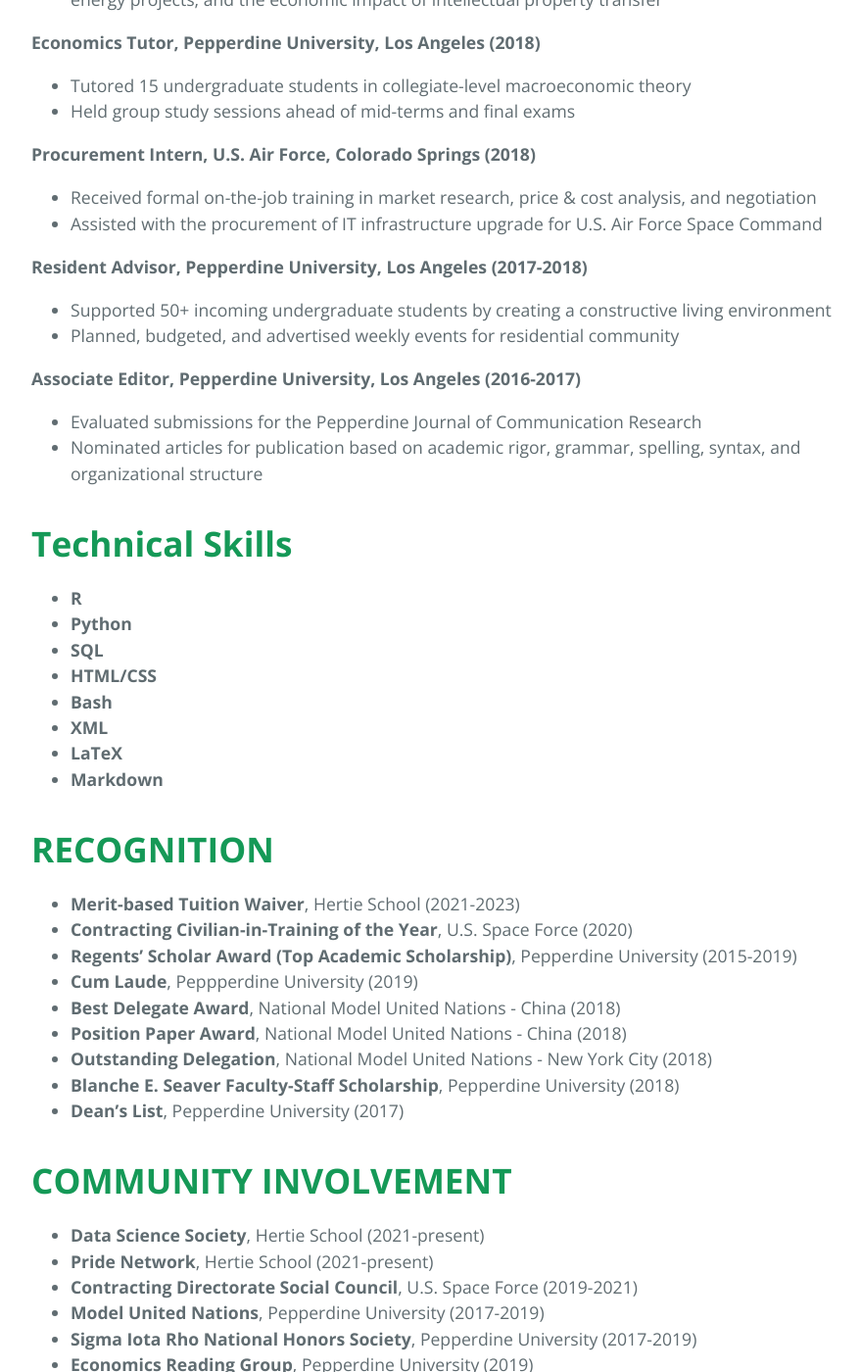
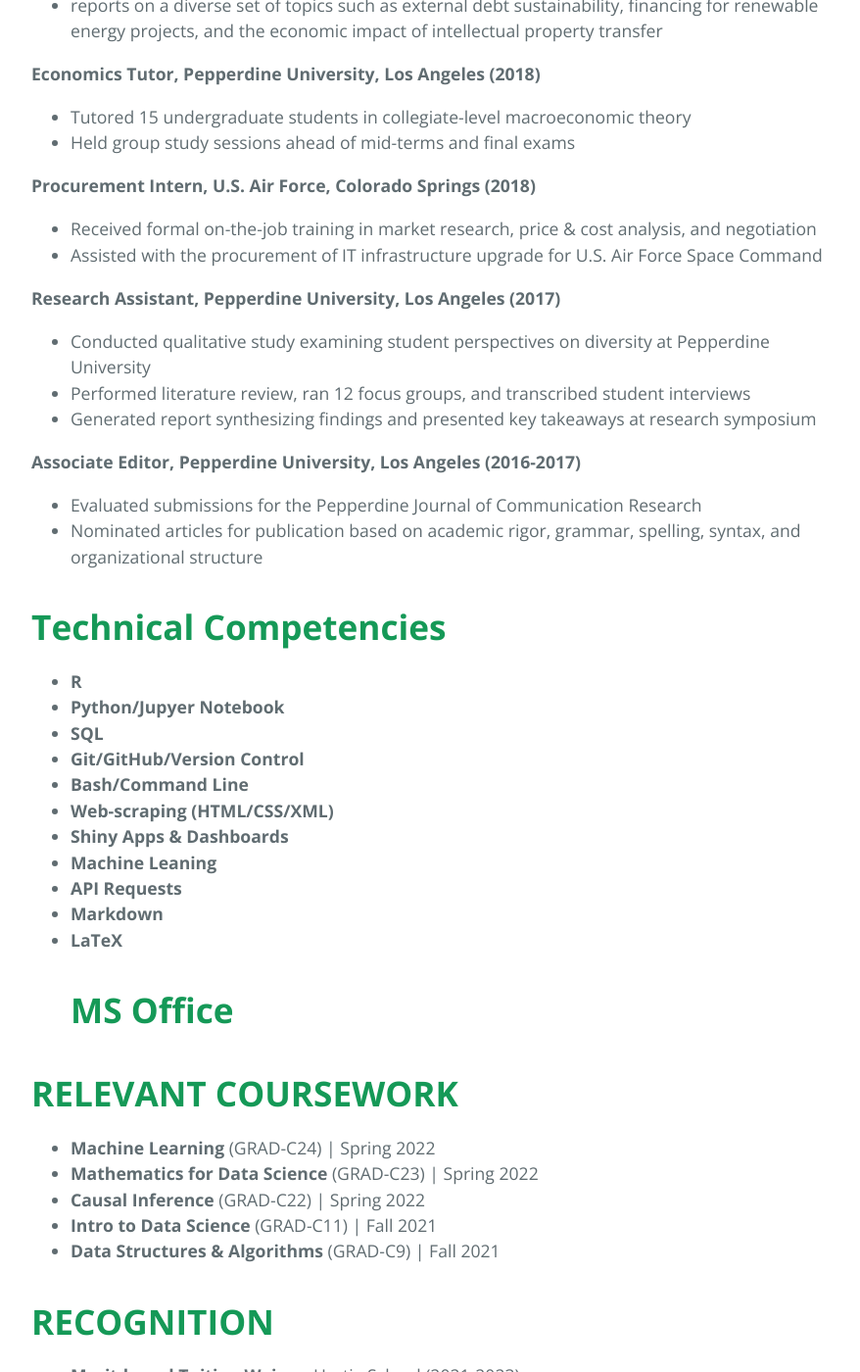
Before and after one commit to smkerr/smkerr.github.io, a Jekyll site: the page built from cv.md, in a window 1280 px wide and 1400 px high, scrolled down 2009 px. Shown: the whole window at 98% size, without its empty margins (192-1070 px from the left). Built offline with Jekyll 4.4.1, drawn with Linux system fonts in a browser that asks for light colours; some of the changed text lies outside the part shown.

Commit message:
Update CV

```diff
--- a/cv.md
+++ b/cv.md
@@ -54,46 +55,28 @@
   * Received formal on-the-job training in market research, price & cost analysis, and negotiation
   * Assisted with the procurement of IT infrastructure upgrade for U.S. Air Force Space Command
 
-**Resident Advisor, Pepperdine University, Los Angeles (2017-2018)**
-  * Supported 50+ incoming undergraduate students by creating a constructive living environment
-  * Planned, budgeted, and advertised weekly events for residential community
+**Research Assistant, Pepperdine University, Los Angeles (2017)**
+  * Conducted qualitative study examining student perspectives on diversity at Pepperdine University
+  * Performed literature review, ran 12 focus groups, and transcribed student interviews
+  * Generated report synthesizing findings and presented key takeaways at research symposium
 
 **Associate Editor, Pepperdine University, Los Angeles (2016-2017)**
   * Evaluated submissions for the Pepperdine Journal of Communication Research
   * Nominated articles for publication based on academic rigor, grammar, spelling, syntax, and organizational structure
 
-# **Technical Skills**
+# **Technical Competencies**
 * **R**
-* **Python**
+* **Python/Jupyer Notebook**
 * **SQL**
-* **HTML/CSS**
-* **Bash**
-* **XML**
+* **Git/GitHub/Version Control**
+* **Bash/Command Line**
+* **Web-scraping (HTML/CSS/XML)**
+* **Shiny Apps & Dashboards**
+* **Machine Leaning**
+* **API Requests**
+* **Markdown**
 * **LaTeX**
-* **Markdown**
-
-# **RECOGNITION**
-* **Merit-based Tuition Waiver**, Hertie School (2021-2023)
-* **Contracting Civilian-in-Training of the Year**, U.S. Space Force (2020)
-* **Regents' Scholar Award (Top Academic Scholarship)**, Pepperdine University (2015-2019)
-* **Cum Laude**, Peppperdine University (2019)
-* **Best Delegate Award**, National Model United Nations - China (2018)
-* **Position Paper Award**, National Model United Nations - China (2018)
-* **Outstanding Delegation**, National Model United Nations - New York City (2018)
-* **Blanche E. Seaver Faculty-Staff Scholarship**, Pepperdine University (2018)
-* **Dean's List**, Pepperdine University (2017)
-
-# **COMMUNITY INVOLVEMENT**
-* **Data Science Society**, Hertie School (2021-present)
-* **Pride Network**, Hertie School (2021-present)
-* **Contracting Directorate Social Council**, U.S. Space Force (2019-2021)
-* **Model United Nations**, Pepperdine University (2017-2019)
-* **Sigma Iota Rho National Honors Society**, Pepperdine University (2017-2019)
-* **Economics Reading Group**, Pepperdine University (2019)
-* **Great Books Colloquium**, Pepperdine University (2015-2018)
-* **Student Government Representative**, Pepperdine University (2016-2017)
-* **Step Forward Program**, Pepperdine University (2015-2017)
-* **Colleges Against Cancer**, Pepperdine University (2015-2016)
+# **MS Office**
 
 # **RELEVANT COURSEWORK**
 * **Machine Learning** (GRAD-C24) \| Spring 2022
@@ -102,6 +85,29 @@
 * **Intro to Data Science** (GRAD-C11) \| Fall 2021
 * **Data Structures & Algorithms** (GRAD-C9) \| Fall 2021
 
-**[Download CV here](assets/pdf/Kerr-Steven-CV-03.22.pdf)**
+# **RECOGNITION**
+* **Merit-based Tuition Waiver**, Hertie School (2021-2023)
+* **Contracting Civilian-in-Training of the Year**, U.S. Space Force (2020)
+* **Regents' Scholar Award (Top Academic Scholarship)**, Pepperdine University (2015-2019)
+* **Cum Laude**, Peppperdine University (2019)
+* **Best Delegate Award**, National Model United Nations - China (2018)
+* **Position Paper Award**, National Model United Nations - New York (2018)
+* **Blanche E. Seaver Faculty-Staff Scholarship**, Pepperdine University (2018)
+* **Dean's List**, Pepperdine University (2017)
+
+# **COMMUNITY INVOLVEMENT**
+* **Tech Society**, Hertie School (2022-present)
+* **Data Science Society**, Hertie School (2021-present)
+* **Pride Network**, Hertie School (2021-present)
+* **Sigma Iota Rho National Honors Society**, Pepperdine University (2017-2019)
+* **Economics Reading Group**, Pepperdine University (2019)
+* **Student Government Representative**, Pepperdine University (2016-2017)
+* **Step Forward Program**, Pepperdine University (2015-2017)
+* **Colleges Against Cancer**, Pepperdine University (2015-2016)
+
+# **LANGUAGES**
+| English | Spanish | French | German |
+|---------|---------|--------|--------|
+| Native  | B2      | B1     | A2     |
 
 [Go to the Home Page]({{ '/' | absolute_url }})
```
Also changed, not shown: other parts of cv.md (+5 -4 lines), housing.md (added, +9 -0 lines), procurement.md (+1 -1 lines), projects.md (+1 -1 lines), 3 other files.
